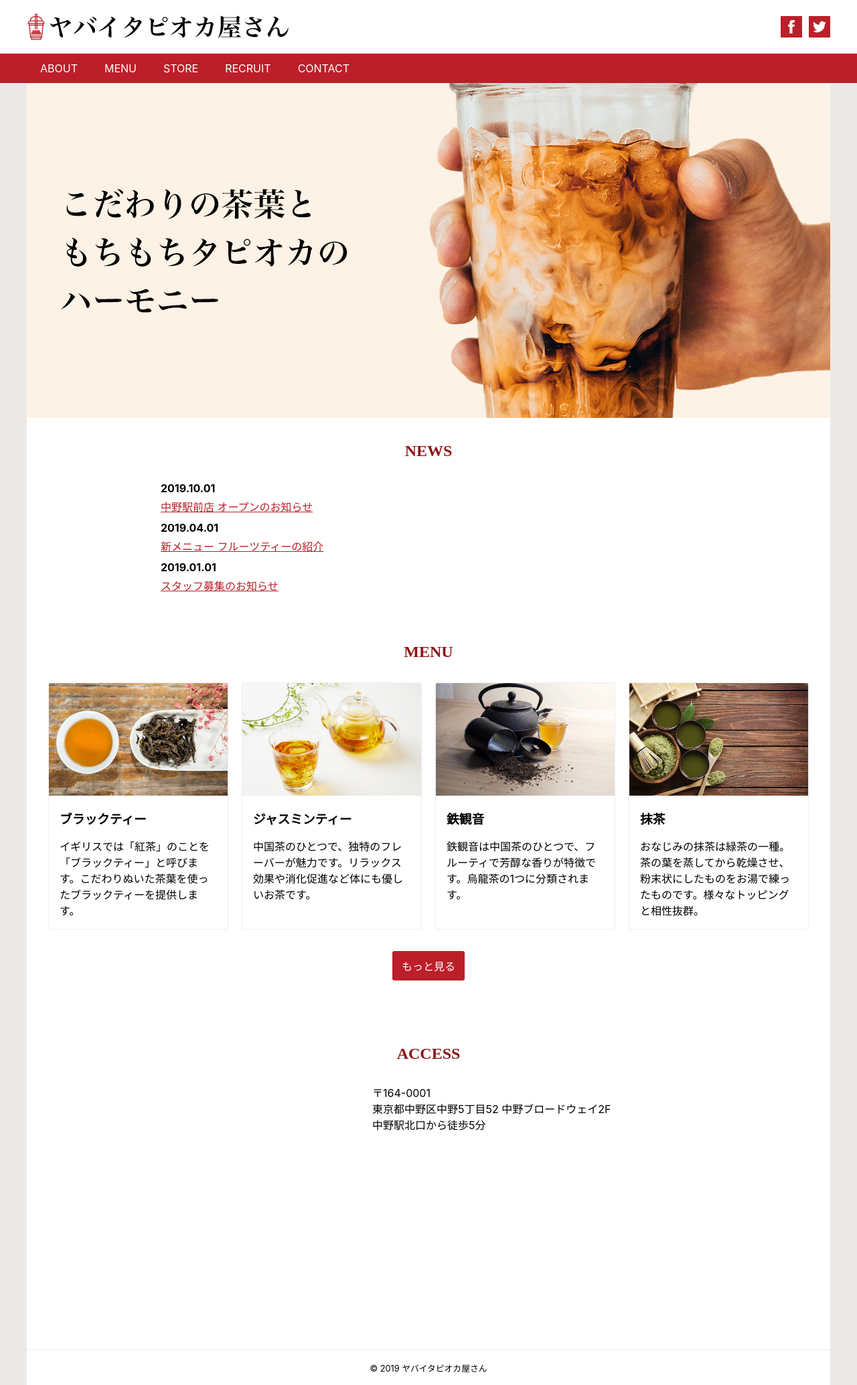
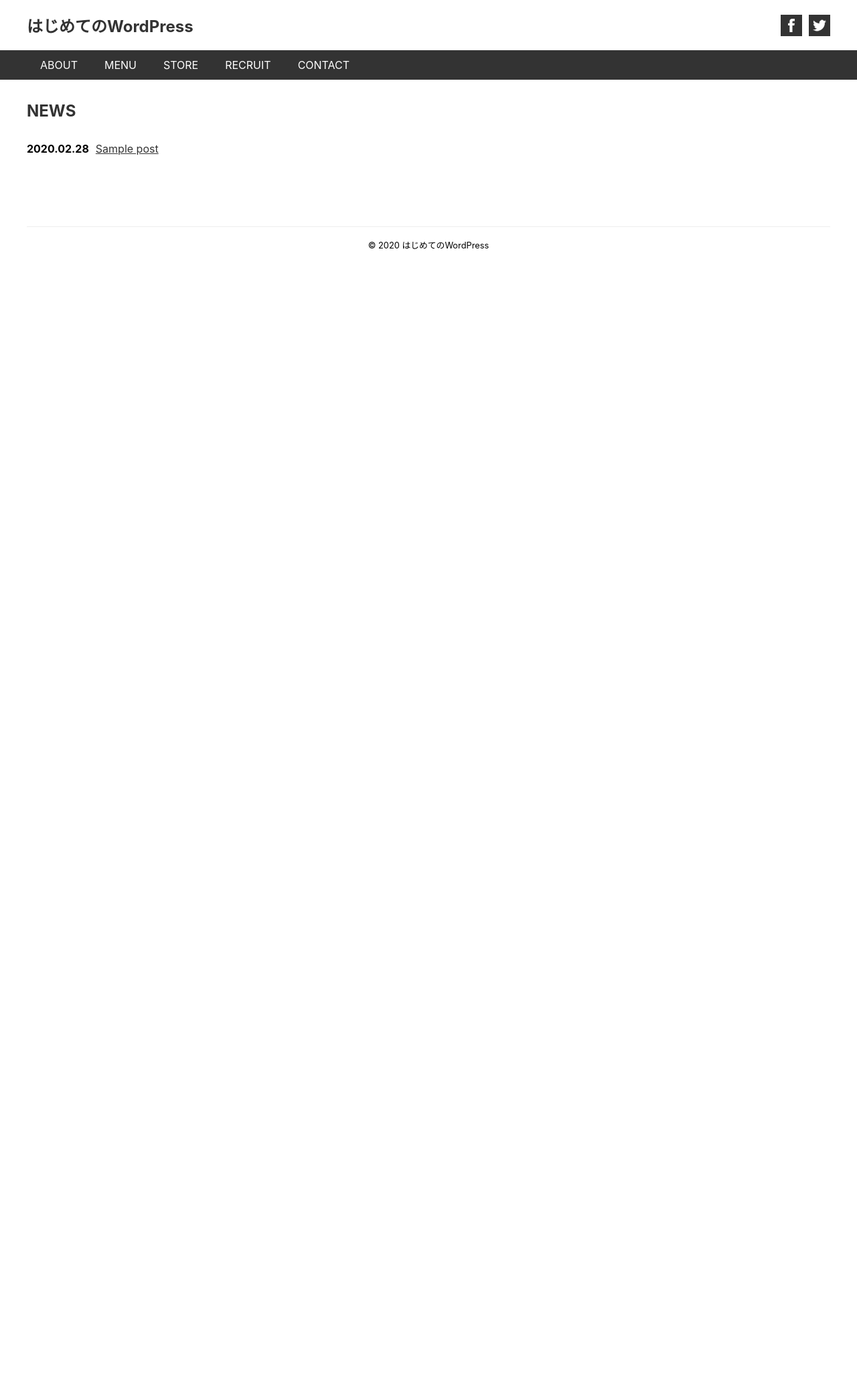
Before and after one commit to Yoshikikojima/hajimete-no-wordpress, a WordPress theme: template index.php in a window 1280 px wide. Shown: the whole page at 67% size. After the commit the page ends 372 px from the top, so only its background shows below. Run offline with PHP 8.4 and a stand-in for WordPress, Linux system fonts and the light colour scheme; the site name, menu and one post (Sample post) are stand-ins, and other content is empty; grey boxes are pictures that could not be loaded.

Commit message:
ファイル整理

```diff
--- a/footer.php
+++ b/footer.php
@@ -1,11 +1,11 @@
 <footer>
   <div class="container">
-    <small>&copy; 2019 ヤバイタピオカ屋さん</small>
+    <small>&copy; 2020 はじめてのWordPress</small>
   </div>
 </footer>
 
 <script src="https://ajax.googleapis.com/ajax/libs/jquery/3.4.1/jquery.min.js"></script>
-<script src="app.js"></script>
+<script src="<?php echo get_template_directory_uri(); ?>/app.js"></script>
 
 <?php wp_footer(); ?>
 
--- a/header.php
+++ b/header.php
@@ -19,8 +19,7 @@
 
   <header>
     <div class="container flexbox">
-      <h1><a href="<?php echo esc_url( home_url( '/' ) ); ?>"><img
-            src="<?php echo get_template_directory_uri(); ?>/img/logo.png" alt="ヤバイタピオカ屋さん"></a></h1>
+      <div class="logo"><a href="<?php echo esc_url( home_url( '/' ) ); ?>">はじめてのWordPress</a></div>
       <a id="openMenu" href="#" class="menu-btn sp-only"></a>
       <nav class="sub-nav pc-only">
         <ul class="flexbox">
--- a/index.php
+++ b/index.php
@@ -2,67 +2,15 @@
 
 <main>
   <div class="container">
-    <div class="kv">
-      <img src="<?php echo get_template_directory_uri(); ?>/img/kv.jpg">
-    </div>
     <article>
       <h2>NEWS</h2>
       <dl class="table">
-        <dt>2019.10.01</dt>
-        <dd><a href="#">中野駅前店 オープンのお知らせ</a></dd>
-        <dt>2019.04.01</dt>
-        <dd><a href="#">新メニュー フルーツティーの紹介</a></dd>
-        <dt>2019.01.01</dt>
-        <dd><a href="#">スタッフ募集のお知らせ</a></dd>
+        <?php if ( have_posts() ) : while ( have_posts() ) : the_post(); ?>
+          <dt><?php the_time('Y.m.d'); ?></dt><dd><a href="<?php the_permalink(); ?>"><?php the_title(); ?></a></dd>
+        <?php endwhile; else : ?>
+          <dd>まだ記事がありません</dd>
+        <?php endif; ?>
       </dl>
-    </article>
-    <article>
-      <h2>MENU</h2>
-      <div class="card-group">
-        <div class="card">
-          <img class="card-img-top" src="<?php echo get_template_directory_uri(); ?>/img/image1.jpg" alt="ブラックティー">
-          <div class="card-body">
-            <h3 class="card-title">ブラックティー</h3>
-            <p class="card-text">イギリスでは「紅茶」のことを「ブラックティー」と呼びます。こだわりぬいた茶葉を使ったブラックティーを提供します。</p>
-          </div>
-        </div>
-        <div class="card">
-          <img class="card-img-top" src="<?php echo get_template_directory_uri(); ?>/img/image2.jpg" alt="ジャスミンティー">
-          <div class="card-body">
-            <h3 class="card-title">ジャスミンティー</h3>
-            <p class="card-text">中国茶のひとつで、独特のフレーバーが魅力です。リラックス効果や消化促進など体にも優しいお茶です。</p>
-          </div>
-        </div>
-        <div class="card">
-          <img class="card-img-top" src="<?php echo get_template_directory_uri(); ?>/img/image3.jpg" alt="鉄観音">
-          <div class="card-body">
-            <h3 class="card-title">鉄観音</h3>
-            <p class="card-text">鉄観音は中国茶のひとつで、フルーティで芳醇な香りが特徴です。烏龍茶の1つに分類されます。</p>
-          </div>
-        </div>
-        <div class="card">
-          <img class="card-img-top" src="<?php echo get_template_directory_uri(); ?>/img/image4.jpg" alt="抹茶">
-          <div class="card-body">
-            <h3 class="card-title">抹茶</h3>
-            <p class="card-text">おなじみの抹茶は緑茶の一種。茶の葉を蒸してから乾燥させ、粉末状にしたものをお湯で練ったものです。様々なトッピングと相性抜群。</p>
-          </div>
-        </div>
-      </div>
-      <div class="text-center">
-        <a href="#" class="btn">もっと見る</a>
-      </div>
-    </article>
-    <article>
-      <h2>ACCESS</h2>
-      <div class="flexbox table">
-        <iframe
-          src="https://www.google.com/maps/embed?pb=!1m18!1m12!1m3!1d3239.6952565460024!2d139.6634918154422!3d35.70911613604925!2m3!1f0!2f0!3f0!3m2!1i1024!2i768!4f13.1!3m3!1m2!1s0x6018f290b2ddee83%3A0xe1b67e4ee0eff0be!2z5Lit6YeO44OW44Ot44O844OJ44Km44Kn44Kk!5e0!3m2!1sja!2sjp!4v1569156136427!5m2!1sja!2sjp"
-          width="300" height="300" frameborder="0" style="border:0;margin-right: 1rem;" allowfullscreen=""></iframe>
-        <div>
-          <p>〒164-0001<br>東京都中野区中野5丁目52 中野ブロードウェイ2F</p>
-          <p>中野駅北口から徒歩5分</p>
-        </div>
-      </div>
     </article>
   </div>
 </main>
--- a/style.css
+++ b/style.css
@@ -1,226 +1,231 @@
 /*
-Theme Name: ヤバイタピオカ屋さん
+Theme Name: first theme
 */
 
 /* reset */
 
-ul,li{
+ul,
+li {
   list-style: none;
 }
 
 /* common */
 
-body{
-  background: #eae9e8;
-  font-family: -apple-system, BlinkMacSystemFont, 'Segoe UI', Roboto, Oxygen, Ubuntu, Cantarell, 'Open Sans', 'Helvetica Neue', sans-serif
+body {
+  background: #fff;
+  font-family: -apple-system, BlinkMacSystemFont, "Segoe UI", Roboto, Oxygen,
+    Ubuntu, Cantarell, "Open Sans", "Helvetica Neue", sans-serif;
 }
 
-.container{
+.container {
   max-width: 1200px;
   margin: auto;
 }
 
-.flexbox{
+.flexbox {
   display: flex;
 }
 
-@media (max-width: 764px){
-  .flexbox{
+@media (max-width: 764px) {
+  .flexbox {
     flex-direction: column;
   }
 }
 
-.text-center{
+.text-center {
   text-align: center;
 }
 
-.sp-only{
+.sp-only {
   display: none;
 }
 
-@media (max-width:764px){
-  .pc-only{
+@media (max-width: 764px) {
+  .pc-only {
     display: none;
   }
-  .sp-only{
+  .sp-only {
     display: block;
   }
 }
 
 /* layout */
 
-header{
+header {
   background: #fff;
   padding: 20px 0;
 }
 
-header > .flexbox{
+header > .flexbox {
   justify-content: space-between;
   align-items: center;
 }
 
-header h1{
-  margin: 0;
-  height: 40px;
+.logo {
 }
 
-header nav li{
+.logo a {
+  color: #333;
+  text-decoration: none;
+  font-size: 24px;
+  font-weight: bold;
+}
+
+header nav li {
   height: 32px;
   margin-left: 10px;
 }
 
-@media (max-width:1200px){
-  header{
+@media (max-width: 1200px) {
+  header {
     padding: 20px 10px;
   }
-  header h1{
+  header h1 {
     height: 25px;
   }
-  header img{
+  header img {
     width: auto;
     height: 25px;
     vertical-align: top;
   }
-  header > .flexbox{
+  header > .flexbox {
     flex-direction: row;
   }
 }
 
-.global-nav{
-  background: #bc1f29;
+.global-nav {
+  background: #333;
 }
 
-.sp-menu{
+.sp-menu {
   display: none;
 }
 
-@media (min-width:768px){
-  .sp-menu{
+@media (min-width: 768px) {
+  .sp-menu {
     display: none !important;
   }
 }
 
-.sp-menu li a{
+.sp-menu li a {
   display: block;
-  background: #bc1f29;
+  background: #333;
   color: #fff;
   text-decoration: none;
-  border-bottom: solid 1px #8c1717;
+  border-bottom: solid 1px #333;
   padding: 1rem;
   transition: 300ms;
 }
 
-.sp-menu li a:hover{
-  background: #8c1717;
+.sp-menu li a:hover {
+  background: #111;
 }
 
-.sp-menu-social{
+.sp-menu-social {
   text-align: center;
-  background: #bc1f29;
+  background: #333;
   padding: 12px;
   display: flex;
   justify-content: center;
 }
 
-.sp-menu-social a{
+.sp-menu-social a {
   display: block;
   width: 32px;
   height: 32px;
   border-radius: 16px;
-  border: solid 1px #8c1717;
-  background: #8c1717;
+  border: solid 1px #111;
+  background: #111;
   padding: 1px;
   margin: 0 10px;
   transition: 300ms;
 }
 
-.sp-menu-social a:hover{
+.sp-menu-social a:hover {
   transform: scale(1.2);
 }
 
-.sp-menu-social a img{
+.sp-menu-social a img {
   width: 28px;
   height: auto;
 }
 
-main .container{
+main .container {
   background: #fff;
   padding-bottom: 4rem;
 }
 
-main article{
-  padding: 2rem;
+main article {
+  padding: 2rem 0;
 }
 
-.kv img{
+.kv img {
   max-width: 100%;
 }
 
-footer .container{
+footer .container {
   background: #fff;
   text-align: center;
   padding: 1rem 0;
   border-top: solid 1px #eee;
 }
 
-
 /* components */
 
-.global-nav a{
+.global-nav a {
   color: #fff;
   text-decoration: none;
   display: block;
   padding: 12px 20px;
 }
 
-.global-nav a:hover{
-    background: #8c1717;
+.global-nav a:hover {
+  background: #111;
 }
 
-.sub-nav a{
+.sub-nav a {
   display: block;
   width: 32px;
   height: 32px;
-  background: #bc1f29;
+  background: #333;
 }
 
-.sub-nav a:hover{
-  background: #8c1717;
+.sub-nav a:hover {
+  background: #333;
 }
 
-main h2{
-  font-family: serif;
-  text-align: center;
-  color: #8c1717;
+main h2 {
+  color: #333;
   margin-bottom: 2rem;
 }
 
-.table{
-  max-width: 800px;
+.table {
   margin: auto;
 }
 
-.table dt{
+.table dt {
   font-weight: bold;
+  float: left;
+  margin-right: 10px;
 }
 
-.table dt{
+.table dt {
   margin-bottom: 5px;
 }
 
-.table dd{
+.table dd {
   margin-bottom: 10px;
 }
 
-.table a{
-  color: #bc1f29;
+.table a {
+  color: #333;
 }
 
-.table a:hover{
-  color: #8c1717;
+.table a:hover {
+  color: #111;
 }
 
-.card{
+.card {
   flex: 1;
   margin: 10px;
   border: solid 1px #eee;
@@ -228,80 +233,80 @@ main h2{
   overflow: hidden;
 }
 
-.card-img-top{
+.card-img-top {
   width: 100%;
 }
 
-.card-title{
+.card-title {
   margin: 1rem;
 }
 
-.card-text{
+.card-text {
   margin: 0 1rem 1rem;
 }
 
-.card-group{
+.card-group {
   display: flex;
   margin: -10px;
 }
 
-@media (max-width: 764px){
-  .card-group{
+@media (max-width: 764px) {
+  .card-group {
     flex-direction: column;
   }
 }
 
-.btn{
+.btn {
   color: #fff;
   text-decoration: none;
-  background: #bc1f29;
+  background: #333;
   display: inline-block;
   padding: 10px 14px;
   border-radius: 3px;
   margin: 2rem;
 }
 
-.btn:hover{
-  background: #8c1717;
+.btn:hover {
+  background: #111;
 }
 
-@media (max-width: 764px){
-  iframe{
+@media (max-width: 764px) {
+  iframe {
     width: 100%;
     margin-bottom: 1rem;
   }
 }
 
-.menu-btn{
+.menu-btn {
   width: 25px;
   height: 20px;
   border-width: 2px 0 2px;
-  border-color: #bc1f29;
+  border-color: #333;
   border-style: solid;
   position: relative;
   margin-right: 4px;
 }
 
-.menu-btn.open{
+.menu-btn.open {
   border-color: #fff;
 }
 
 .menu-btn::before,
-.menu-btn::after{
+.menu-btn::after {
   display: block;
   content: "";
   width: 25px;
   height: 2px;
   position: absolute;
   top: 7px;
-  background: #bc1f29;
+  background: #333;
   transition: 300ms;
 }
 
-.menu-btn.open::before{
+.menu-btn.open::before {
   transform: rotate(-45deg);
 }
 
-.menu-btn.open::after{
+.menu-btn.open::after {
   transform: rotate(45deg);
 }
```
Also changed, not shown: page.php (+20 -1 lines), single.php (+18 -5 lines), sub-page.html (deleted, +0 -12 lines), wp-loop.php (deleted, +0 -9 lines), wp-query.php (deleted, +0 -32 lines), README.md (deleted).
